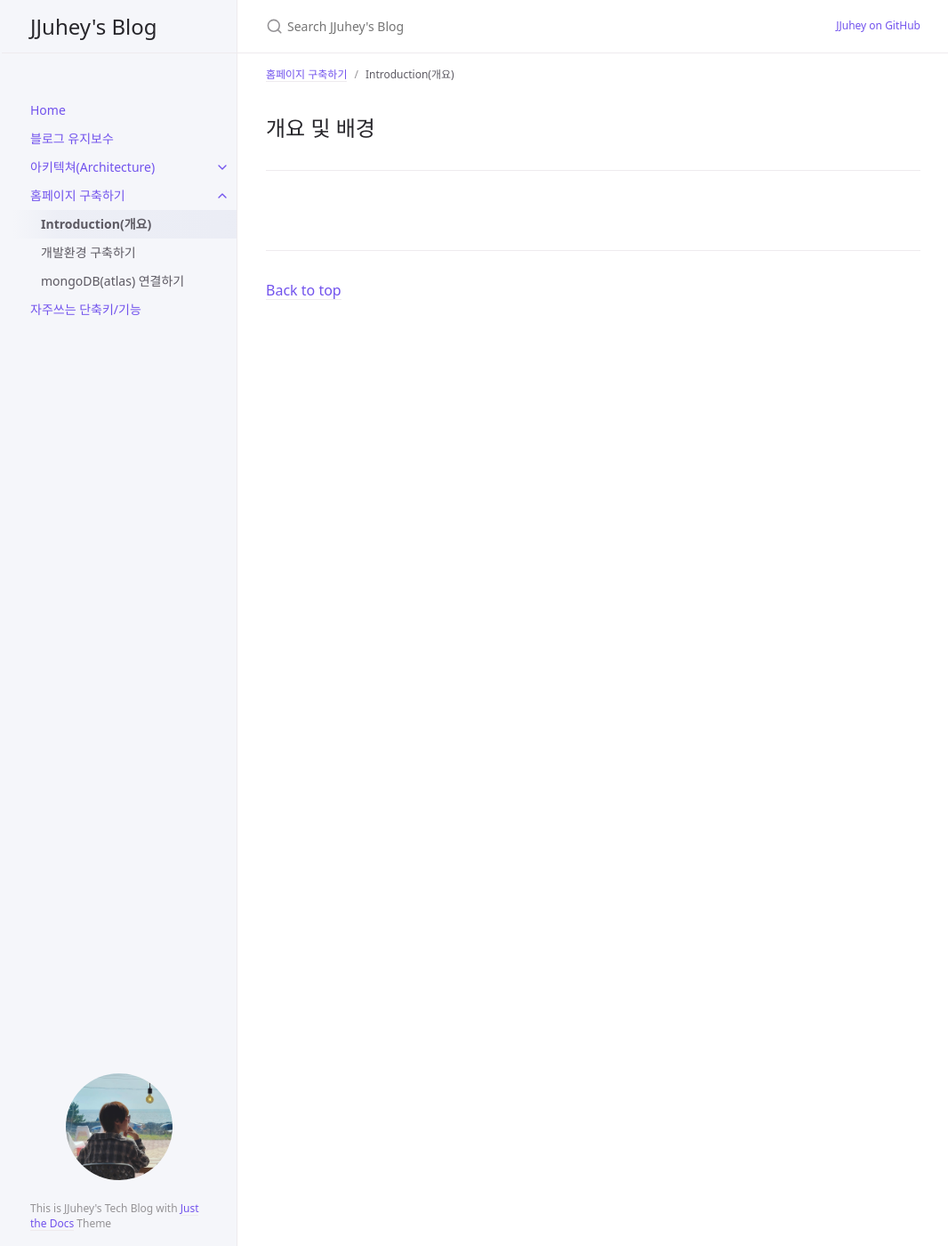
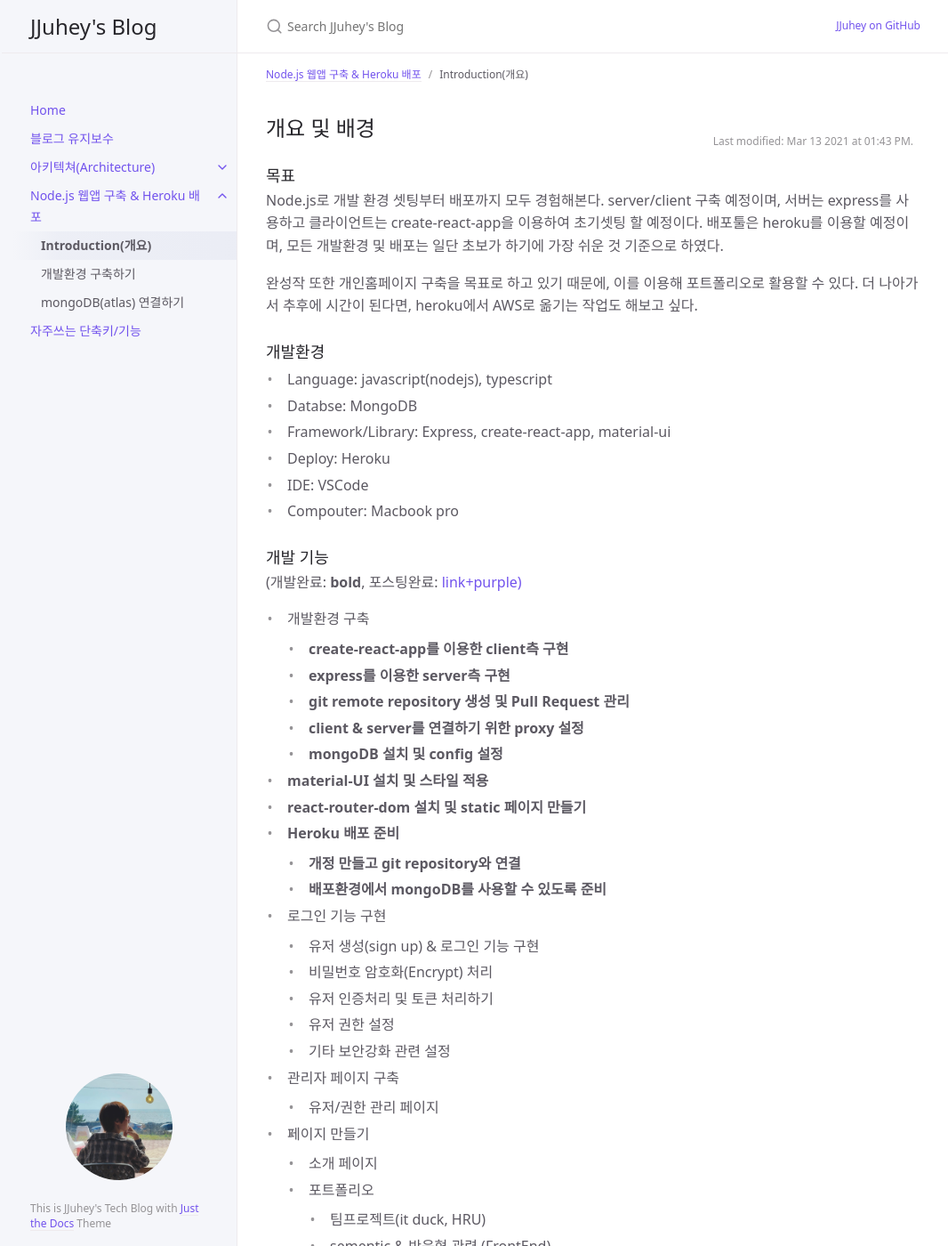
Before and after one commit to s-seo/jjuhey.github.io, a Jekyll site: the page built from docs/make-homepage/introduction.md, in a window 1280 px wide and 1400 px high. Shown: the whole window at 89% size, without its empty margins (105-1171 px from the left). Built offline with Jekyll 4.4.1, drawn with Linux system fonts in a browser that asks for light colours; comment, search, counter and statistics services are not loaded; some of the changed text lies outside the part shown.

Commit message:
Add intro of nodejs page

```diff
--- a/docs/make-homepage/develop-env.md
+++ b/docs/make-homepage/develop-env.md
@@ -1,7 +1,7 @@
 ---
 layout: post
 title: 개발환경 구축하기
-parent: 홈페이지 구축하기
+parent: Node.js 웹앱 구축 & Heroku 배포
 nav_order: 2
 ---
 
--- a/docs/make-homepage/index.md
+++ b/docs/make-homepage/index.md
@@ -1,10 +1,10 @@
 ---
 layout: default
-title: 홈페이지 구축하기
+title: Node.js 웹앱 구축 & Heroku 배포
 nav_order: 4
 has_children: true
 ---
 
-## 이용해서 홈페이지 구축하기: Node.js(React + Express), Heroku
+## 홈페이지 구축하기: Node.js(React + Express), Heroku 배포까지
 
 `nodejs` `react` `express` `heroku` `mongodb`
--- a/docs/make-homepage/introduction.md
+++ b/docs/make-homepage/introduction.md
@@ -1,8 +1,70 @@
 ---
 layout: post
 title: Introduction(개요)
-parent: 홈페이지 구축하기
+parent: Node.js 웹앱 구축 & Heroku 배포
 nav_order: 1
+last_modified_date: '2021-03-13 13:43'
 ---
 
 ## 개요 및 배경
+
+
+
+### 목표
+Node.js로 개발 환경 셋팅부터 배포까지 모두 경험해본다.
+server/client 구축 예정이며, 서버는 express를 사용하고 클라이언트는 create-react-app을 이용하여 초기셋팅 할 예정이다.
+배포툴은 heroku를 이용할 예정이며, 모든 개발환경 및 배포는 일단 초보가 하기에 가장 쉬운 것 기준으로 하였다.
+
+완성작 또한 개인홈페이지 구축을 목표로 하고 있기 때문에, 이를 이용해 포트폴리오로 활용할 수 있다.
+더 나아가서 추후에 시간이 된다면, heroku에서 AWS로 옮기는 작업도 해보고 싶다.
+
+### 개발환경
+* Language: javascript(nodejs), typescript
+* Databse: MongoDB
+* Framework/Library: Express, create-react-app, material-ui
+* Deploy: Heroku
+* IDE: VSCode
+* Compouter: Macbook pro
+
+### 개발 기능
+(개발완료: **bold**, 포스팅완료: <span class='text-purple-000'>link+purple<span>)
+* 개발환경 구축
+  * **create-react-app를 이용한 client측 구현**
+  * **express를 이용한 server측 구현**
+  * **git remote repository 생성 및 Pull Request 관리**
+  * **client & server를 연결하기 위한 proxy 설정**
+  * **mongoDB 설치 및 config 설정**
+
+* **material-UI 설치 및 스타일 적용**
+* **react-router-dom 설치 및 static 페이지 만들기**
+* **Heroku 배포 준비**
+  * **개정 만들고 git repository와 연결**
+  * **배포환경에서 mongoDB를 사용할 수 있도록 준비**
+
+* 로그인 기능 구현
+  * 유저 생성(sign up) & 로그인 기능 구현
+  * 비밀번호 암호화(Encrypt) 처리
+  * 유저 인증처리 및 토큰 처리하기
+  * 유저 권한 설정
+  * 기타 보안강화 관련 설정
+
+* 관리자 페이지 구축
+  * 유저/권한 관리 페이지
+  *
+
+* 페이지 만들기
+  * 소개 페이지
+  * 포트폴리오
+    * 팀프로젝트(it duck, HRU)
+    * sementic & 반응형 관련 (FrontEnd)
+  * 블로그: github 블로그, 네이버블로그, 유튜브 연결
+  * 게시판
+
+### Git Remote Repository
+바로가기: [https://github.com/JJuhey/heroku-jjuhey](https://github.com/JJuhey/heroku-jjuhey)
+
+### 마무리
+이미 개발환경 구축과 배포 테스트까지 완료했다. mongoDB를 배포환경에서 사용 설정하는게 꽤 오래걸렸지만.. 성공했으니, 이제 기능개발에 집중할 수 있는 환경이 다 갖춰졌다!
+
+다만, 여태까지 한 것들을 좀더 잘 정리해서 블로그에 기록해두기 위해 github블로그도 이렇게 지난주에 만들었다!!
+기능 개발은 일단 잠시 미뤄두고 여태까지 작업한 개발환경 및 배포환경 셋팅을 어떻게 할지 차근히 포스팅 할 생긱이다.
--- a/docs/make-homepage/mongoDB-connect.md
+++ b/docs/make-homepage/mongoDB-connect.md
@@ -1,7 +1,7 @@
 ---
 layout: post
 title: mongoDB(atlas) 연결하기
-parent: 홈페이지 구축하기
+parent: Node.js 웹앱 구축 & Heroku 배포
 nav_order: 3
 ---
 
```
